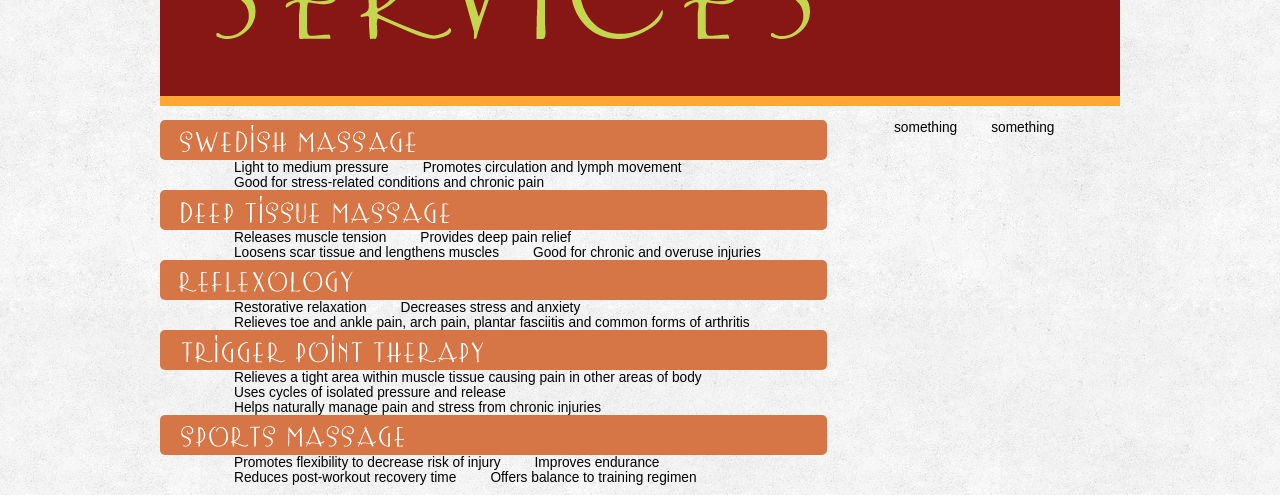
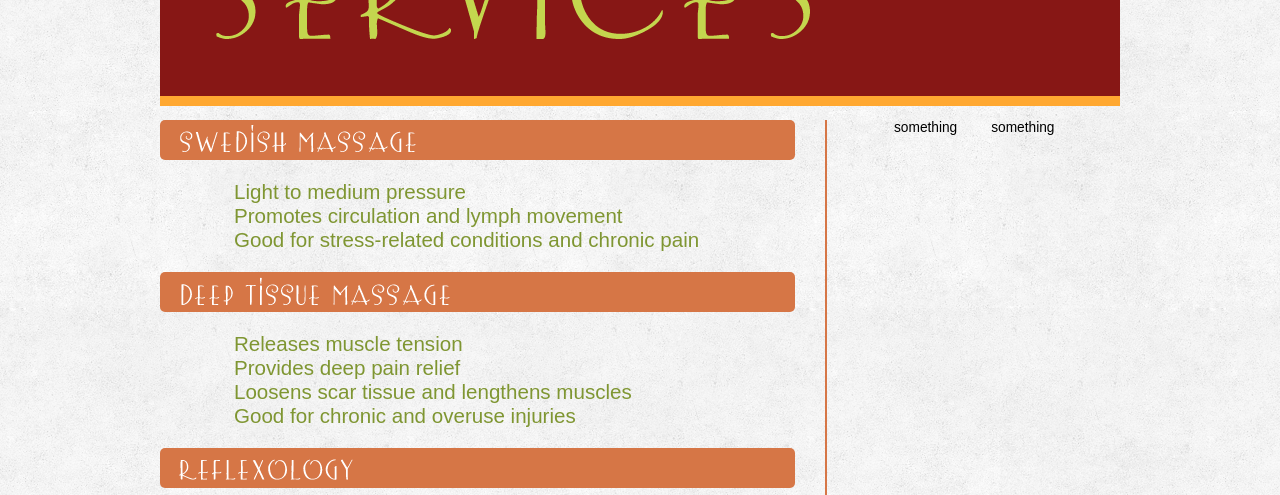
Before and after one commit to pkulm/Well-Balanz, a plain HTML site: page services.html in a window 1280 px wide. Shown: the part 292-787 px from the top of the page. Drawn offline with nearby package versions, Linux system fonts and the light colour scheme; a web font is replaced by a local one.

Commit message:
styling the lists on services

```diff
--- a/css/styles.css
+++ b/css/styles.css
@@ -197,6 +197,7 @@ a#large-map:hover{
 	border-radius: 5px;
 	float: none;
 	display: block;
+	margin-right: 30px;
 }
 
 .sub-bar{
@@ -205,8 +206,21 @@ a#large-map:hover{
 	display: block;
 }
 
+.sub-list li{
+	display: block;
+	float: none;
+	font-family: 'Belleza', sans-serif;
+	color: #7F9632;
+	font-size: 1.5em;
+}
+
+.sub-list{
+	margin: 20px 0;
+}
+
 #services-list{
 	padding-left: 0;
+	border-right: solid 2px #D67646;
 }
 
 #jeff{
--- a/services.html
+++ b/services.html
@@ -95,7 +95,7 @@
                 	<ul id="services-list">
                     	<li class="bar" id="swedish"><img src="images/well-balanz/sub1.png" /></li>
                         <li class="sub-bar">
-                        	<ul>
+                        	<ul class="sub-list">
                             	<li>Light to medium pressure</li>
                                 <li>Promotes circulation and lymph movement</li>
                                 <li>Good for stress-related conditions and chronic pain</li>
@@ -103,7 +103,7 @@
                         </li>
                         <li class="bar" id="deep-tissue"><img src="images/well-balanz/sub2.png" /></li>
                         <li class="sub-bar">
-                        	<ul>
+                        	<ul class="sub-list">
                             	<li>Releases muscle tension</li>
                                 <li>Provides deep pain relief</li>
                                 <li>Loosens scar tissue and lengthens muscles</li>
@@ -112,7 +112,7 @@
                         </li>
                         <li class="bar" id="reflex"><img src="images/well-balanz/sub3.png" /></li>
                          <li class="sub-bar">
-                        	<ul>
+                        	<ul class="sub-list">
                             	<li>Restorative relaxation</li>
                                 <li>Decreases stress and anxiety</li>
                                 <li>Relieves toe and ankle pain, arch pain, plantar fasciitis and common forms of arthritis</li>
@@ -120,14 +120,14 @@
                         </li>
                         <li class="bar" id="trigger-point"><img src="images/well-balanz/sub4.png" /></li>
                         <li class="sub-bar">
-                        	<ul>
+                        	<ul class="sub-list">
                             	<li>Relieves a tight area within muscle tissue causing pain in other areas of body</li>
                                 <li>Uses cycles of isolated pressure and release</li>
                                 <li>Helps naturally manage pain and stress from chronic injuries</li>
                             </ul>
                         <li class="bar" id="sports"><img src="images/well-balanz/sub5.png" /></li>
                         <li class="sub-bar">
-                        	<ul>
+                        	<ul class="sub-list">
                             	<li>Promotes flexibility to decrease risk of injury</li>
                                 <li>Improves endurance</li>
                                 <li>Reduces post-workout recovery time</li>
```
